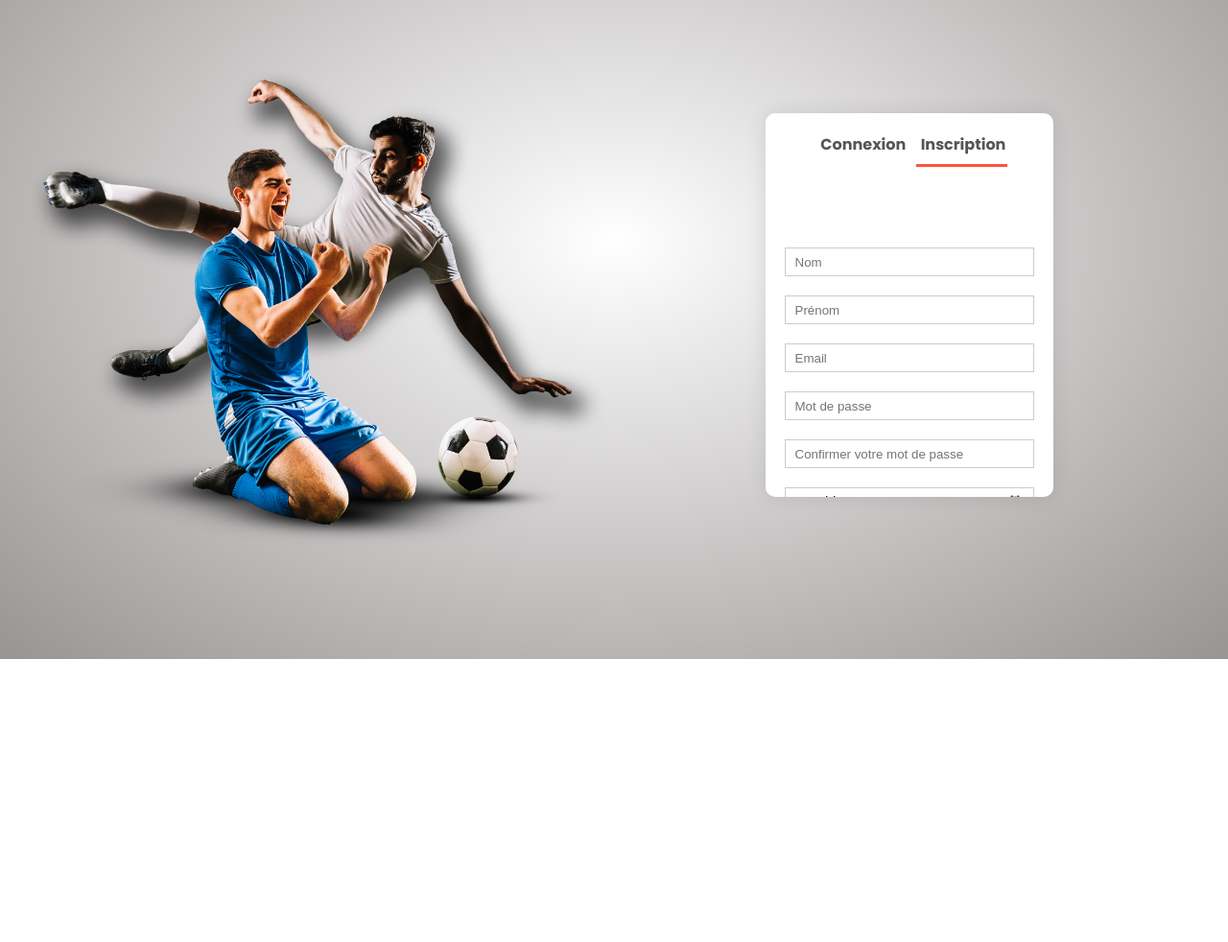
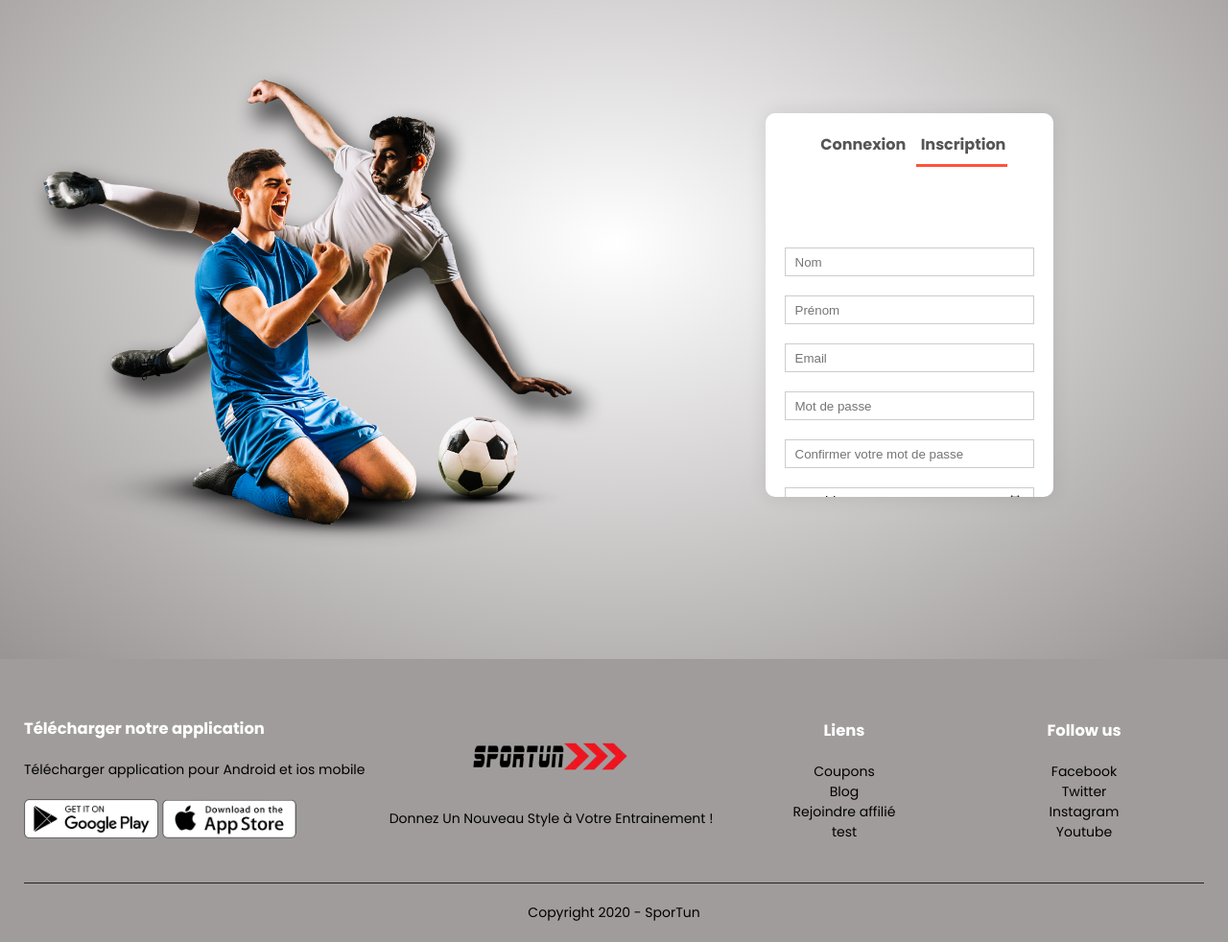
Before and after one commit to Edkalai/SporTun, a PHP site: page /account.html in a window 1280 px wide. Shown: the part 182-1164 px from the top of the page at 96% size. Before the commit the page ends 869 px from the top, so only its background shows below. Run offline with PHP 8.4, Linux system fonts and the light colour scheme.

Commit message:
added footer in account

```diff
--- a/Front/account.html
+++ b/Front/account.html
@@ -82,6 +82,8 @@
 </div>
 </div>
 
+
+
    <!-----------------------js for toggle form ------------->
    <script>
         function register(){
@@ -95,5 +97,44 @@
             document.getElementById("indicator").style.transform="translateX(0px)";
         }
    </script>
+<!---------- footer ------------>
+<div class="footer" >
+    <div class="container" style= >
+        <div class="row">
+            <div class="footer-col-1">
+                <h3>Télécharger notre application</h3>
+                <p>Télécharger application pour Android et ios mobile</p>
+                <div class="app-logo">
+                    <img src="assets/img/play-store.png" alt="">
+                    <img src="assets/img/app-store.png" alt="">
+                </div>
+            </div>
+            <div class="footer-col-2">
+                <img class="logofooter" src="assets/img/logo-footer.png" alt="">
+                <p>Donnez Un Nouveau Style à Votre Entrainement !</p>
+            </div>
+            <div class="footer-col-3">
+                <h3>Liens</h3>
+                <ul>
+                    <li>Coupons</li>
+                    <li>Blog</li>
+                    <li>Rejoindre affilié</li>
+                    <li>test</li>
+                </ul>
+            </div>
+            <div class="footer-col-4">
+                <h3>Follow  us</h3>
+                <ul>
+                    <li>Facebook</li>
+                    <li>Twitter</li>
+                    <li>Instagram</li>
+                    <li>Youtube</li>
+                </ul>
+            </div>
+        </div>
+        <hr>
+        <p class="copyright">Copyright 2020 - SporTun</p>
+    </div>
+</div>
 </body>
 </html>
--- a/Front/style.css
+++ b/Front/style.css
@@ -319,13 +319,12 @@ th:last-child{
 
 /*---------footer------------*/
 
-.footer{
+.footer {
     background: #A19C9C ;
     color : #000000 ;
     font-size : 14px;
     padding : 60px 0 20px;
-
-}
+ }
 
 .footer p{
     color:#000000;
```
Also changed, not shown: Front/panier.php (+9 -9 lines).
